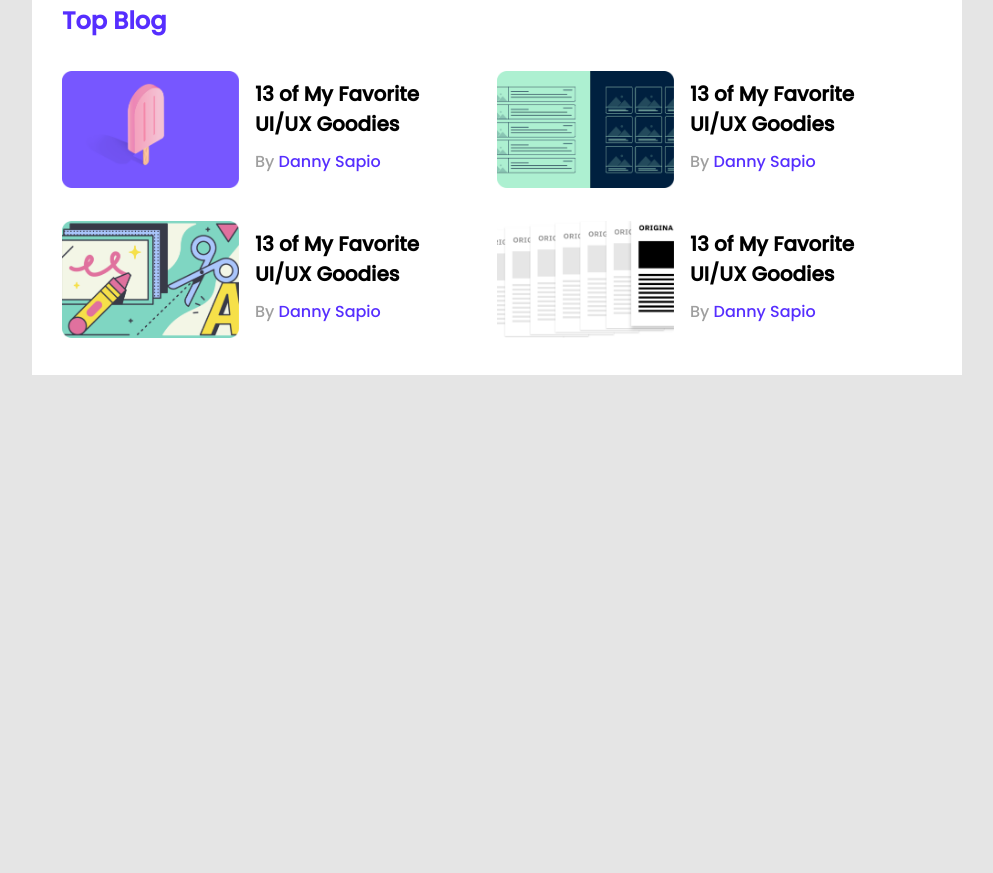
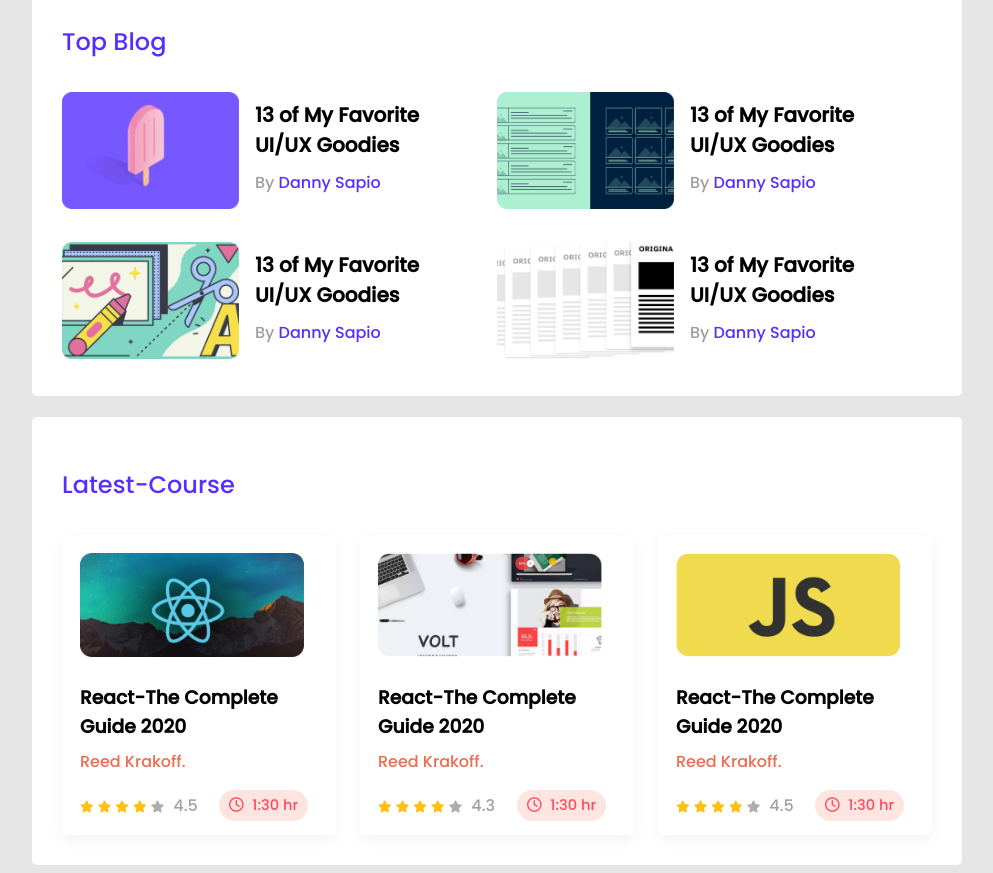
Before and after one commit to Ikraa/Leader-board-plain, a plain HTML site: page index.html in a window 1280 px wide. Shown: the part 347-1220 px from the top of the page, without its empty margins (143-1136 px from the left). Before the commit the page ends 800 px from the top, so only its background shows below. Drawn offline with Linux system fonts and the light colour scheme.

Commit message:
added course

```diff
--- a/css/style.css
+++ b/css/style.css
@@ -11,6 +11,8 @@ main
 {
     display: flex;
     justify-content: center;
+    flex-direction: column;
+    align-items: center;
 
 }
 
@@ -20,12 +22,15 @@ main
     color:#562EFF;
     font-size: 24px;
     margin-bottom: 33px;
+    font-weight: 500;
 }
 .containar
 {
     background-color: white;
     width: 870px;
     padding: 30px;
+    margin-top: 21px;
+    border-radius: 5px;
 }
 .players
 {
@@ -102,3 +107,75 @@ hr
     color: #562EFF;
     font-size: 16px;
 }
+/* Latest course */
+.courses
+{
+    display: grid;
+    grid-template-columns: repeat(3, 1fr);
+    grid-column-gap: 24px;
+}
+.course
+{
+    box-shadow: 0px 5.34229px 13.3557px #0000000d;
+    padding: 18px 10px 14px 18px;
+    border-radius: 5px;
+
+
+}
+.course-banner img
+{
+    width: 224px;
+    height: 104px;
+}
+.course-title
+{
+    margin-bottom: -7.17px;
+}
+.course-author
+{
+    color: #ED6B4F;
+}
+.course-info
+{
+    display: flex;
+    align-items: center;
+    justify-content: space-between;
+
+}
+span
+{
+    color:#A2A2A2;
+    padding-left: 5px;
+
+}
+.rating
+{
+    margin-top: 3px;
+}
+.course-duration
+{
+   font-size: 14.61px;
+   border-radius: 50px;
+   background-color: #FEE5DF;
+   padding: 5px 10px 5px 10px;
+   color: #FF4A60;
+   margin-right: 18px;
+   font-weight: 500;
+}
+.fa-star
+{
+    font-size: 12px;
+}
+.fa-star.filled
+{
+    color: #FFC014;
+}
+.fa-star.empty
+{
+    color: #AEAEAE;
+}
+.fa-clock
+{
+    padding-right: 5px;
+    font-weight: 500;
+}
--- a/index.html
+++ b/index.html
@@ -5,6 +5,9 @@
         <meta http-equiv="X-UA-Compatible" content="IE=edge">
         <meta name="viewport" content="width=device-width, initial-scale=1.0">
         <title>Leader Board</title>
+        <!-- font awesome -->
+        <script src="https://kit.fontawesome.com/99ba8368ae.js"
+            crossorigin="anonymous"></script>
         <!-- stylesheet -->
         <link rel="stylesheet" href="css/style.css">
     </head>
@@ -46,7 +49,9 @@
                         </div>
                     </div>
                 </div>
+
                 <hr>
+                <!-- top blog  -->
                 <div class="top-blogs">
                     <h2 class="section-title">Top Blog</h2>
                     <div class="blogs">
@@ -91,7 +96,87 @@
                             </div>
                         </article>
                     </div>
+                </div>
+                <!-- Latest-Course -->
+            </section>
+            <section class="containar">
+                <h2 class="section-title">Latest-Course</h2>
+                <div class="courses">
+                    <div class="course">
+                        <div class="course-banner">
+                            <img src="images/courses/course-1.png" alt="image">
+                        </div>
+                        <div class="course-detail">
+                            <h3 class="course-title">React-The Complete<br>Guide
+                                2020</h3>
+                            <p class="course-author">Reed Krakoff.</p>
+                            <div class="course-info">
+                                <div>
+                                    <i class="fas fa-star filled"></i>
+                                    <i class="fas fa-star filled"></i>
+                                    <i class="fas fa-star filled"></i>
+                                    <i class="fas fa-star filled"></i>
+                                    <i class="fas fa-star empty"></i>
+                                    <span>4.5</span>
+                                </div>
+                                <div class="course-duration">
+                                    <i class="far fa-clock"></i>
+                                    1:30 hr
+                                </div>
+                            </div>
 
+                        </div>
+                    </div>
+                    <div class="course">
+                        <div class="course-banner">
+                            <img src="images/courses/course-2.png" alt="image">
+                        </div>
+                        <div class="course-detail">
+                            <h3 class="course-title">React-The Complete<br>Guide
+                                2020</h3>
+                            <p class="course-author">Reed Krakoff.</p>
+                            <div class="course-info">
+                                <div>
+                                    <i class="fas fa-star filled"></i>
+                                    <i class="fas fa-star filled"></i>
+                                    <i class="fas fa-star filled"></i>
+                                    <i class="fas fa-star filled"></i>
+                                    <i class="fas fa-star empty"></i>
+                                    <span>4.3</span>
+                                </div>
+                                <div class="course-duration">
+                                    <i class="far fa-clock"></i>
+                                    1:30 hr
+                                </div>
+                            </div>
+
+                        </div>
+                    </div>
+                    <div class="course">
+                        <div class="course-banner">
+                            <img src="images/courses/course-3.png" alt="image">
+                        </div>
+                        <div class="course-detail">
+                            <h3 class="course-title">React-The Complete<br>Guide
+                                2020</h3>
+                            <p class="course-author">Reed Krakoff.</p>
+                            <div class="course-info">
+                                <div>
+                                    <i class="fas fa-star filled"></i>
+                                    <i class="fas fa-star filled"></i>
+                                    <i class="fas fa-star filled"></i>
+                                    <i class="fas fa-star filled"></i>
+                                    <i class="fas fa-star empty"></i>
+                                    <span>4.5</span>
+                                </div>
+                                <div class="course-duration">
+                                    <i class="far fa-clock"></i>
+                                    1:30 hr
+                                </div>
+                            </div>
+
+                        </div>
+                    </div>
                 </div>
 
             </section>
```
